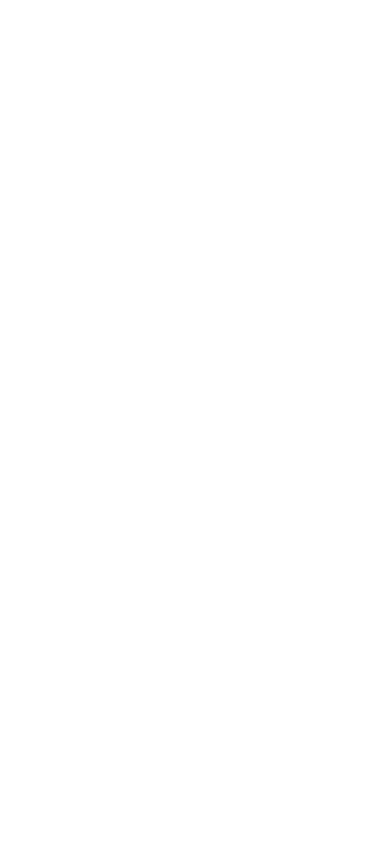
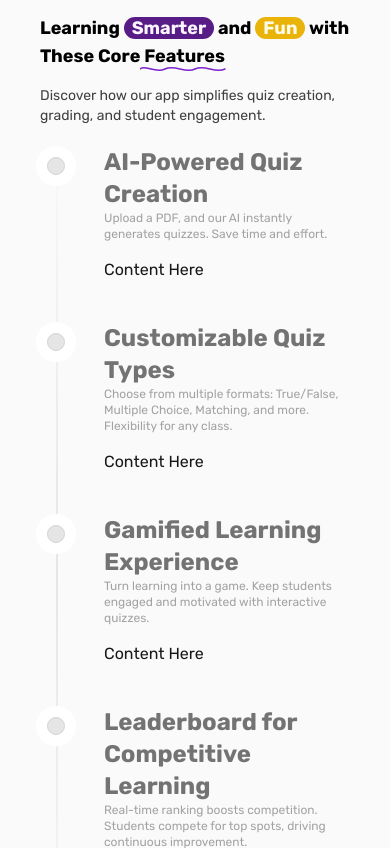
Before and after one commit to JimsRob12/eduQuest-web-system, a React (Vite) app: page / in a window 390 px wide. Shown: the part 880-1728 px from the top of the page. Before the commit the page ends 844 px from the top, so only its background shows below. Built offline with nearby package versions, Linux system fonts and the light colour scheme; a web font is replaced by a local one.

Commit message:
Refactor landing page layout and components, and add ExploreFeatures component

```diff
--- /dev/null
+++ b/src/components/Public/Landing/ExploreFeatures.tsx
@@ -0,0 +1,42 @@
+import { Timeline } from "@/components/Shared/timeline";
+
+const data = [
+  {
+    title: "AI-Powered Quiz Creation",
+    description:
+      "Upload a PDF, and our AI instantly generates quizzes. Save time and effort.",
+    content: <p>Content Here</p>,
+  },
+  {
+    title: "Customizable Quiz Types",
+    description:
+      "Choose from multiple formats: True/False, Multiple Choice, Matching, and more. Flexibility for any class.",
+    content: <p>Content Here</p>,
+  },
+  {
+    title: "Gamified Learning Experience",
+    description:
+      "Turn learning into a game. Keep students engaged and motivated with interactive quizzes.",
+    content: <p>Content Here</p>,
+  },
+  {
+    title: "Leaderboard for Competitive Learning",
+    description:
+      "Real-time ranking boosts competition. Students compete for top spots, driving continuous improvement.",
+    content: <p>Content Here</p>,
+  },
+  {
+    title: "Interactive & User-Friendly Design",
+    description:
+      "Gaming-inspired design. Intuitive and fun for students and educators alike.",
+    content: <p>Content Here</p>,
+  },
+];
+
+export default function ExploreFeatures() {
+  return (
+    <div className="-mx-6 w-screen bg-zinc-50 px-6 text-zinc-900 dark:bg-zinc-900 dark:text-zinc-50 md:-mx-12 md:px-12 lg:-mx-16 lg:px-16">
+      <Timeline data={data} />
+    </div>
+  );
+}
--- a/src/components/Public/Landing/LandingPage.tsx
+++ b/src/components/Public/Landing/LandingPage.tsx
@@ -1,6 +1,8 @@
 import { motion, Variants } from "framer-motion";
+
+import Header from "./Header";
 import CallToActionButtons from "./CallToActionButtons";
-import Header from "./Header";
+import ExploreFeatures from "./ExploreFeatures";
 
 const staggerContainer: Variants = {
   hidden: { opacity: 1 },
@@ -15,7 +17,7 @@ const staggerContainer: Variants = {
 export default function LandingPage() {
   return (
     <>
-      <motion.section
+      <motion.div
         initial="hidden"
         animate="visible"
         variants={staggerContainer}
@@ -23,7 +25,8 @@ export default function LandingPage() {
       >
         <Header />
         <CallToActionButtons />
-      </motion.section>
+      </motion.div>
+      <ExploreFeatures />
     </>
   );
 }
--- a/src/components/Shared/Navbar.tsx
+++ b/src/components/Shared/Navbar.tsx
@@ -40,7 +40,7 @@ export default function Navbar() {
 
   return (
     <>
-      <nav className="relative z-20 flex w-full items-center justify-between bg-zinc-50 py-4 dark:bg-zinc-900">
+      <nav className="relative z-50 flex w-full items-center justify-between bg-zinc-50 py-4 dark:bg-zinc-900">
         <ul className="flex items-center gap-8">
           <NavLink to="/" onClick={closeMenu}>
             <img src="/edu-quest-logo.png" alt="Logo" className="w-14" />
@@ -72,7 +72,7 @@ export default function Navbar() {
 
       {/* Mobile Menu */}
       <div
-        className={`absolute left-0 top-[5rem] z-10 h-full w-full bg-zinc-50 text-zinc-900 transition-transform duration-500 ease-in-out dark:bg-zinc-900 dark:text-zinc-50 ${
+        className={`absolute left-0 top-[5rem] z-40 h-full w-full bg-zinc-50 text-zinc-900 transition-transform duration-500 ease-in-out dark:bg-zinc-900 dark:text-zinc-50 ${
           isMenuOpen ? "translate-y-0" : "-translate-y-full"
         }`}
       >
--- /dev/null
+++ b/src/components/Shared/timeline.tsx
@@ -0,0 +1,120 @@
+import { useScroll, useTransform, motion } from "framer-motion";
+import React, { useEffect, useRef, useState } from "react";
+
+interface TimelineEntry {
+  title: string;
+  content: React.ReactNode;
+  description?: string;
+}
+
+export const Timeline = ({ data }: { data: TimelineEntry[] }) => {
+  const ref = useRef<HTMLDivElement>(null);
+  const containerRef = useRef<HTMLDivElement>(null);
+  const [height, setHeight] = useState(0);
+
+  useEffect(() => {
+    if (ref.current) {
+      const rect = ref.current.getBoundingClientRect();
+      setHeight(rect.height);
+    }
+  }, [ref]);
+
+  const { scrollYProgress } = useScroll({
+    target: containerRef,
+    offset: ["start 10%", "end 50%"],
+  });
+
+  const heightTransform = useTransform(scrollYProgress, [0, 1], [0, height]);
+  const opacityTransform = useTransform(scrollYProgress, [0, 0.1], [0, 1]);
+
+  return (
+    <div
+      className="h-full w-full bg-zinc-50 font-sans dark:bg-zinc-900"
+      ref={containerRef}
+    >
+      <div className="mx-auto max-w-7xl px-4 pt-24 md:px-8 lg:px-10">
+        <h2 className="mb-4 max-w-xl text-lg font-bold text-black dark:text-white md:text-4xl">
+          Learning{" "}
+          <span className="rounded-xl bg-purple-900 px-2 text-purple-50">
+            Smarter
+          </span>{" "}
+          and{" "}
+          <span className="rounded-xl bg-yellow-500 px-2 text-yellow-50">
+            Fun
+          </span>{" "}
+          with These Core{" "}
+          <span className="relative">
+            Features
+            <svg
+              className="absolute -bottom-3 left-1/2 w-[90px] -translate-x-1/2 transform text-purple-700 md:w-[180px]"
+              height="20"
+              viewBox="0 0 180 20"
+              fill="none"
+              xmlns="http://www.w3.org/2000/svg"
+            >
+              <path
+                d="M0 10C10 0 30 20 50 10C70 0 90 20 110 10C130 0 150 20 170 10"
+                stroke="currentColor"
+                className="stroke-[3] md:stroke-[6]"
+                strokeLinecap="round"
+              />
+            </svg>
+          </span>
+        </h2>
+        <p className="max-w-sm text-sm text-neutral-700 dark:text-neutral-300 md:text-base">
+          Discover how our app simplifies quiz creation, grading, and student
+          engagement.
+        </p>
+      </div>
+
+      <div ref={ref} className="relative mx-auto max-w-7xl">
+        {data.map((item, index) => (
+          <div
+            key={index}
+            className={`flex justify-start md:gap-10 ${index !== 0 ? "pt-10 md:pt-40" : "pt-5 md:pt-10"}`}
+          >
+            <div className="sticky top-40 z-40 flex max-w-xs flex-col items-center self-start md:w-full md:flex-row lg:max-w-xl">
+              <div className="absolute left-3 flex h-10 w-10 items-center justify-center rounded-full bg-white dark:bg-black md:left-3">
+                <div className="h-4 w-4 rounded-full border border-neutral-300 bg-neutral-200 p-2 dark:border-neutral-700 dark:bg-neutral-800" />
+              </div>
+              <div className="hidden flex-col md:flex">
+                <h3 className="text-xl font-bold text-neutral-500 dark:text-neutral-500 md:pl-20 md:text-5xl">
+                  {item.title}
+                </h3>
+                <p className="text-xs text-neutral-400 dark:text-neutral-400 md:pl-20 md:text-sm">
+                  {item.description}
+                </p>
+              </div>
+            </div>
+
+            <div className="relative w-full pl-20 pr-4 md:pl-4">
+              <div className="mb-4 block md:hidden">
+                <h3 className="text-left text-2xl font-bold text-neutral-500 dark:text-neutral-500">
+                  {item.title}
+                </h3>
+                <p className="text-xs text-neutral-400 dark:text-neutral-400 md:pl-20 md:text-sm">
+                  {item.description}
+                </p>
+              </div>
+              {item.content}{" "}
+            </div>
+          </div>
+        ))}
+        <div
+          style={{
+            height: height + "px",
+          }}
+          className="absolute left-8 top-0 w-[2px] overflow-hidden bg-[linear-gradient(to_bottom,var(--tw-gradient-stops))] from-transparent from-[0%] via-neutral-200 to-transparent to-[99%] [mask-image:linear-gradient(to_bottom,transparent_0%,black_10%,black_90%,transparent_100%)] dark:via-neutral-700 md:left-8"
+        >
+          <motion.div
+            style={{
+              height: heightTransform,
+              opacity: opacityTransform,
+            }}
+            className="absolute inset-x-0 top-0 w-[2px] rounded-full bg-gradient-to-t from-yellow-500 from-[0%] via-violet-500 via-[30%] to-transparent"
+          />
+        </div>
+      </div>
+    </div>
+  );
+};
--- a/src/layout/AppLayout.tsx
+++ b/src/layout/AppLayout.tsx
@@ -9,7 +9,7 @@ function AppLayout() {
     <div className="flex h-screen w-screen flex-col bg-zinc-50 px-6 text-zinc-900 dark:bg-zinc-900 dark:text-zinc-50 md:px-12 lg:px-16">
       <Navbar />
       {/* <ModeToggle /> */}
-      <main className="h-full">
+      <main className="h-full w-full">
         <Outlet />
       </main>
       {/* <Footer /> */}
```
